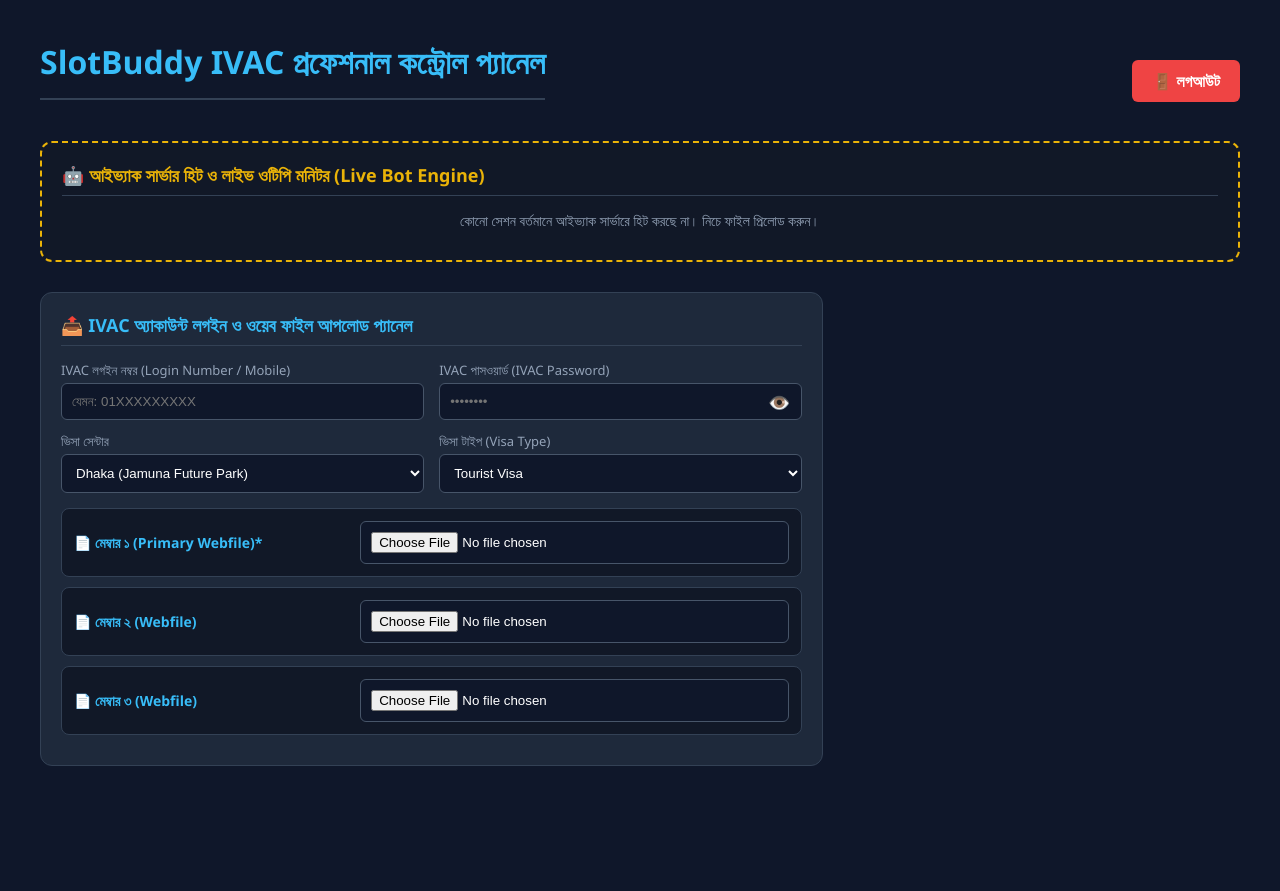
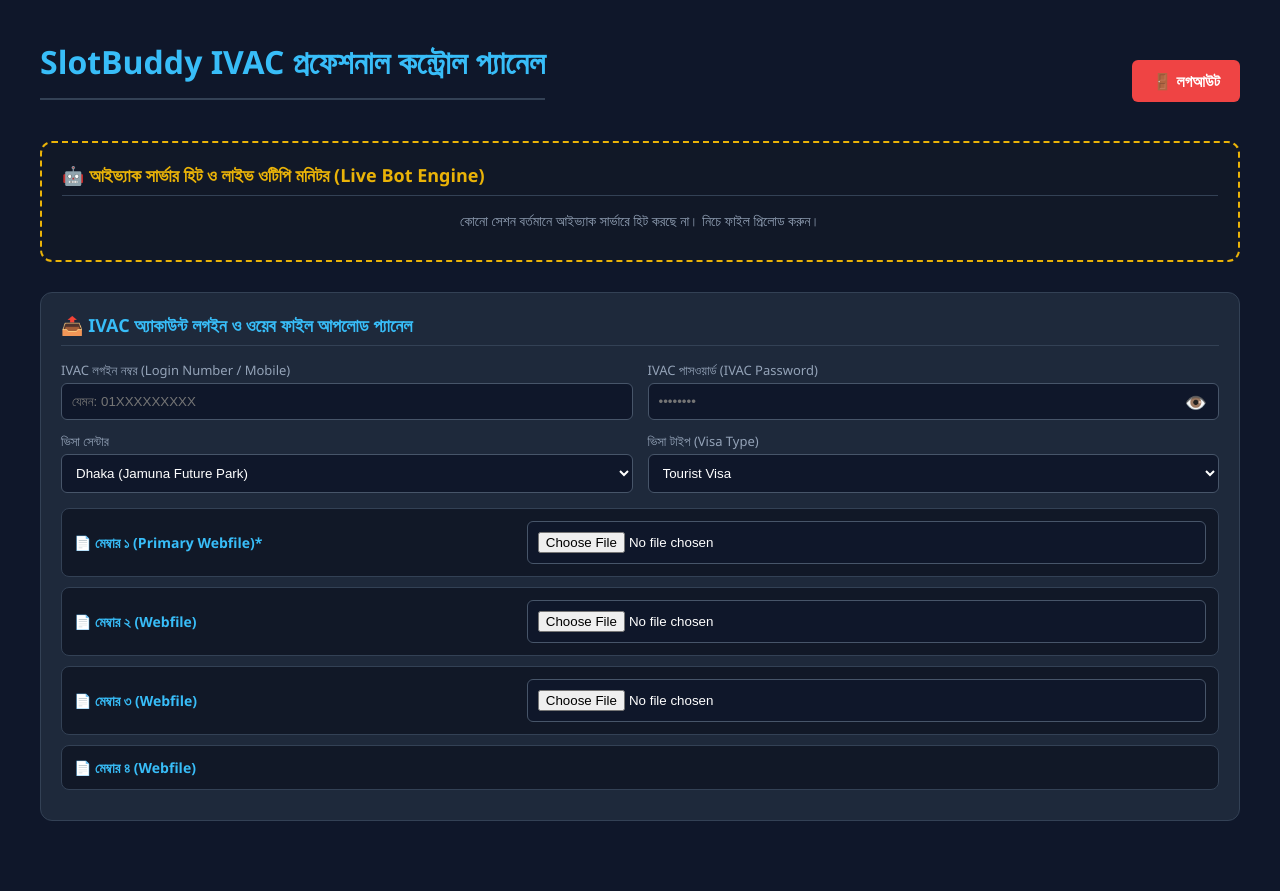
Before and after one commit to sheikhfarukh943-source/visa-bot, a Flask app: page /admin in a window 1280 px wide. Before the commit the page ends 766 px from the top, so only its background shows below. Run offline with Flask 3, Linux system fonts and the light colour scheme; the visitor is signed in with stand-in values (Sample User, id 1).

Commit message:
admin.html

```diff
--- a/templates/admin.html
+++ b/templates/admin.html
@@ -10,9 +10,10 @@
         .header-top { display: flex; justify-content: space-between; align-items: center; margin-bottom: 20px; }
         .logout-btn { padding: 10px 20px; background: #ef4444; color: white; text-decoration: none; border-radius: 6px; font-weight: bold; }
 
-        /* সম্পূর্ণ নতুন ফিক্সড গ্রিড এলাইনমেন্ট */
-        .section-grid { display: grid; grid-template-columns: 2fr 1fr; gap: 25px; margin-bottom: 30px; width: 100%; }
-        .box { background: #1e293b; padding: 20px; border-radius: 12px; border: 1px solid #334155; height: fit-content; }
+        .section-grid { display: flex; gap: 25px; margin-bottom: 30px; width: 100%; flex-wrap: wrap; }
+        .box { background: #1e293b; padding: 20px; border-radius: 12px; border: 1px solid #334155; height: fit-content; min-width: 300px; box-sizing: border-box; }
+        .box-left { flex: 2; }
+        .box-right { flex: 1; }
         h3 { margin-top: 0; color: #38bdf8; font-size: 18px; border-bottom: 1px solid #334155; padding-bottom: 8px; margin-bottom: 15px; }
 
         .form-group { margin-bottom: 12px; }
@@ -25,10 +26,9 @@
         .password-container input { padding-right: 45px; width: 100%; }
         .toggle-password { position: absolute; right: 12px; cursor: pointer; color: #94a3b8; font-size: 18px; user-select: none; z-index: 99; }
 
-        /* বোতামগুলোর চিরস্থায়ী নেটিভ দৃশ্যমান স্টাইল */
         .submit-btn { width: 100%; padding: 12px; background: #0284c7; color: white; border: none; border-radius: 6px; cursor: pointer; font-weight: bold; font-size: 14px; margin-top: 15px; display: block; text-align: center; text-decoration: none; }
         .submit-btn:hover { background: #0369a1; }
-        .green-btn { background: #22c55e !important; color: white; }
+        .green-btn { background: #22c55e !important; color: white !important; }
         .green-btn:hover { background: #16a34a !important; }
 
         .member-upload-row { border: 1px solid #334155; padding: 12px; border-radius: 8px; background: #111827; margin-bottom: 10px; display: flex; align-items: center; justify-content: space-between; }
@@ -50,6 +50,7 @@
         .status-badge { padding: 6px 12px; border-radius: 6px; font-weight: bold; font-size: 13px; }
         .state-waiting_for_otp { background: #854d0e; color: #fef08a; }
         .state-slot_booking_in_progress { background: #1e3a8a; color: #60a5fa; }
+
         .otp-input-inline { display: flex; gap: 10px; margin-top: 8px; }
         .otp-input-inline input { width: 130px; text-align: center; font-size: 16px; letter-spacing: 2px; background: #0f172a; border: 1px solid #475569; color: white; border-radius: 6px; padding: 6px; }
         .otp-input-inline button { padding: 6px 15px; background: #eab308; color: #0f172a; border: none; border-radius: 6px; font-weight: bold; cursor: pointer; }
@@ -61,11 +62,6 @@
         <h1>SlotBuddy IVAC প্রফেশনাল কন্ট্রোল প্যানেল</h1>
         <a href="/logout" class="logout-btn">🚪 লগআউট</a>
     </div>
-
-    <!-- নোটিফিকেশন ব্যানার এরিয়া -->
-    {% if stats and stats.last_message %}
-        <div class="flash-message" style="background: #065f46; color: #34d399; border: 1px solid #34d399;">{{ stats.last_message }}</div>
-    {% endif %}
 
     <!-- 🤖 ১. আইভ্যাক ওটিপি মনিটর উইজেট জোন -->
     <div class="live-bot-zone">
@@ -101,7 +97,7 @@
 
     <div class="section-grid">
         <!-- ২. প্রিলোড ফর্ম প্যানেল -->
-        <div class="box">
+        <div class="box box-left">
             <h3>📤 IVAC অ্যাকাউন্ট লগইন ও ওয়েব ফাইল আপলোড প্যানেল</h3>
             <form action="/pre-load-group" method="POST" enctype="multipart/form-data">
                 <div class="form-row">
@@ -138,6 +134,7 @@
                         </select>
                     </div>
                 </div>
+                <!-- ১০০% ফিক্সড ৪ জন মেম্বারের ৪টি আপলোড বক্স -->
                 <div id="file-uploads-container" style="margin-top: 15px;">
                     <div class="member-upload-row">
                         <span class="member-title">📄 মেম্বার ১ (Primary Webfile)*</span>
@@ -151,3 +148,5 @@
                         <span class="member-title">📄 মেম্বার ৩ (Webfile)</span>
                         <div class="file-input-wrapper"><input type="file" name="file_3"></div>
                     </div>
+                    <div class="member-upload-row">
+                        <span class="member-title">📄 মেম্বার ৪ (Webfile)</span>
```
